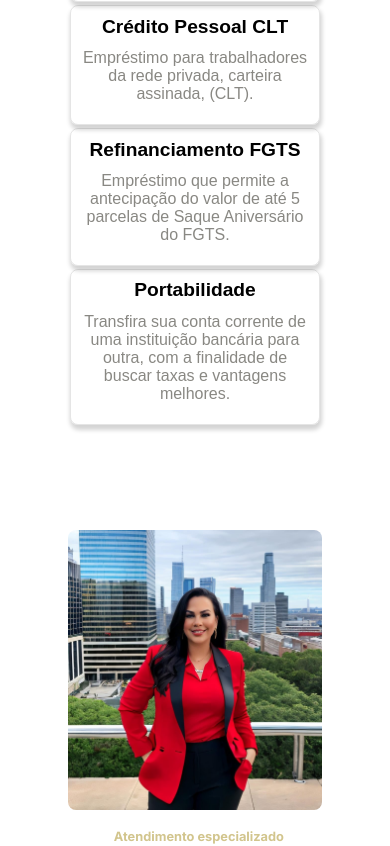
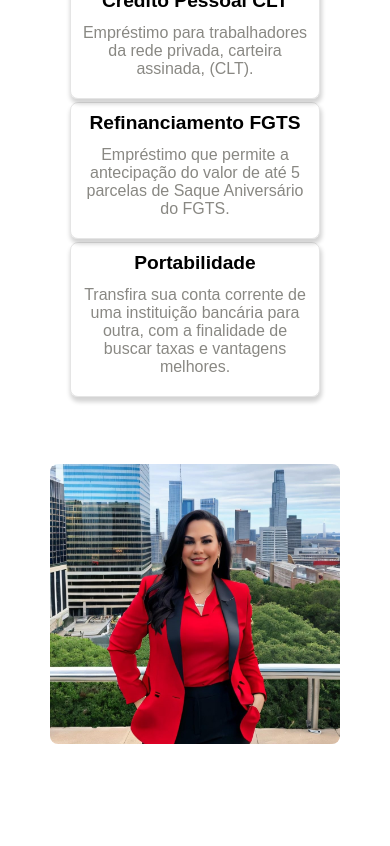
Before and after one commit to ijcodetecnologia/advidorfinanceiro, a Next.js app: page / in a window 390 px wide. Shown: the part 2640-3486 px from the top of the page. Built offline with nearby package versions, Linux system fonts and the light colour scheme.

Commit message:
Fix: Ajustado responsividade em ultrawide

```diff
--- a/src/app/globals.css
+++ b/src/app/globals.css
@@ -45,8 +45,3 @@ a, ul , li, button {
   text-decoration: none;
   font-family: 'Nunito', sans-serif;
 }
-
-.container {
-  max-width: 1920px;
-  margin: 0 auto;
-}
--- a/src/sections/fgts/Fgts.module.css
+++ b/src/sections/fgts/Fgts.module.css
@@ -1,6 +1,8 @@
 .Fgts {
   display: grid;
   grid-template-columns: 1fr 2fr;
+  max-width: 1920px;
+  margin: 0 auto;
 }
 
 .FgtsImg {
--- a/src/sections/footer/Footer.module.css
+++ b/src/sections/footer/Footer.module.css
@@ -75,6 +75,7 @@
   margin-bottom: -20%;
   padding: 20px;
 }
+
 
 .FooterCopy a{
   color: #000;
--- a/src/sections/profissionais/Profissionais.module.css
+++ b/src/sections/profissionais/Profissionais.module.css
@@ -1,17 +1,20 @@
 .Profissional {
   display: grid;
-  grid-template-columns: 1.2fr 2fr;
+  grid-template-columns: 1fr 2fr;
+  max-width: 1920px;
+  margin: 0 auto;
+  padding: 0 50px;
   /* height: 70%; */
 }
 
 .ProfissionalImg {
-  width: 100%;
-  display: grid;
-  align-items: center;
+  display: flex;
+  height: 600px;
 }
 
 .ProfissionalImg img {
-  height: 800px;
+  width: 100%;
+  object-fit: cover;
 }
 
 .ProfissionalDescricao {
--- a/src/sections/servicos/Servicos.module.css
+++ b/src/sections/servicos/Servicos.module.css
@@ -5,6 +5,8 @@
   margin: 6% 0% 10% 0%;
   padding: 2% 10%;
   text-align: center;
+  max-width: 1920px;
+  margin: 0 auto;
 }
 
 .Servicos span {
@@ -20,6 +22,7 @@
 .ServicosLi {
   display: flex;
   gap: 2%;
+  padding: 0 2%;
 }
 
 .ServicosLi img {
@@ -49,7 +52,7 @@
   border: 1px solid #0000001a;
   box-shadow: 1px 4px 4px 1px #0000032c;
   border-radius: 8px;
-  width: 400px;
+  width: 380px;
   padding: 3%;
 }
 
```
